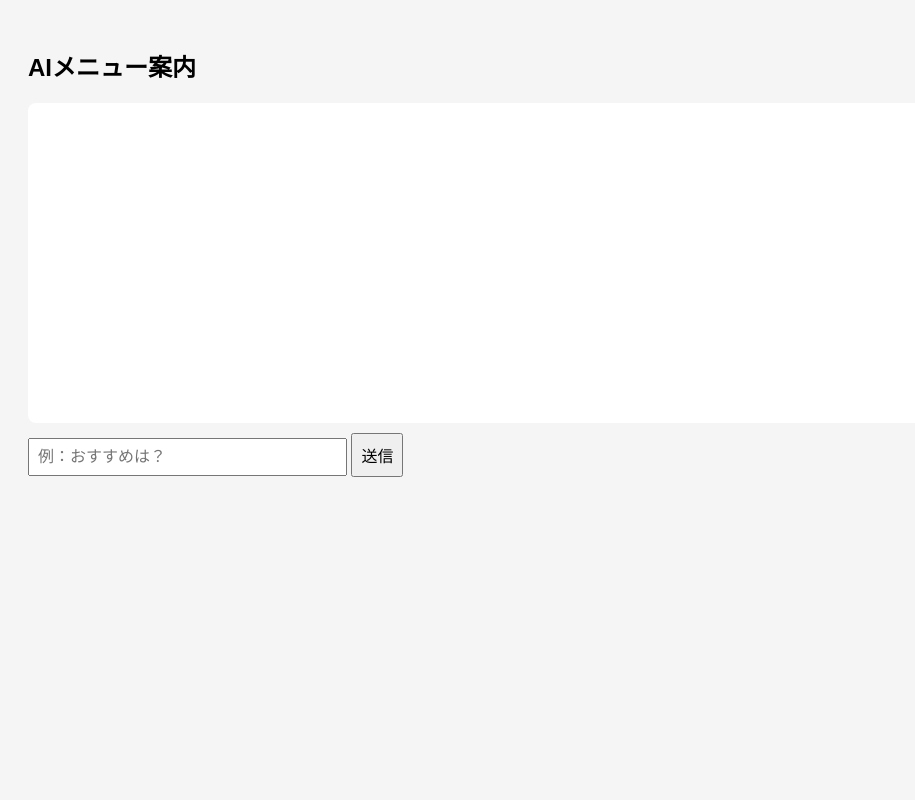
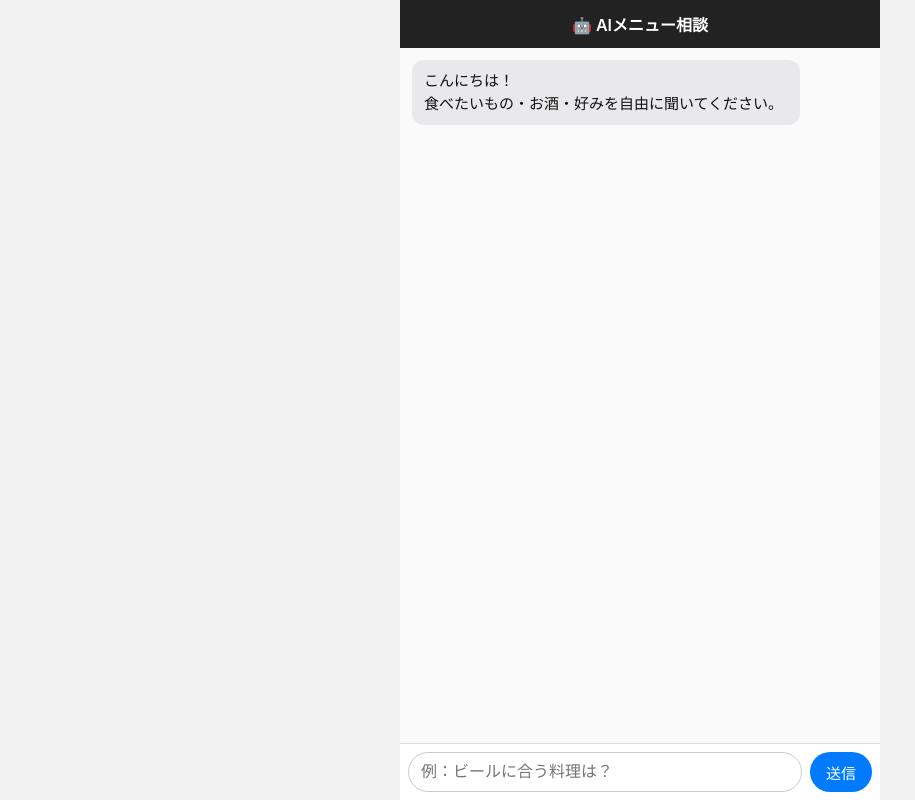
Before and after one commit to 612atata-oss/menu-chat, a plain HTML site: page index.html in a window 1280 px wide. Shown: the whole page, without its empty margins (0-915 px from the left). Drawn offline with Linux system fonts and the light colour scheme.

Commit message:
Add files via upload

```diff
--- a/index.html
+++ b/index.html
@@ -1,74 +1,176 @@
 <!DOCTYPE html>
 <html lang="ja">
 <head>
-  <meta charset="UTF-8">
-  <title>AIメニュー案内</title>
+  <meta charset="UTF-8" />
+  <title>AIメニュー相談</title>
+
+  <!-- スマホ最重要 -->
+  <meta name="viewport" content="width=device-width, initial-scale=1, viewport-fit=cover" />
+
   <style>
+    * {
+      box-sizing: border-box;
+    }
+
     body {
-      font-family: sans-serif;
-      background: #f5f5f5;
-      padding: 20px;
+      margin: 0;
+      font-family: -apple-system, BlinkMacSystemFont, "Segoe UI", Roboto, sans-serif;
+      background: #f2f2f2;
+      color: #111;
     }
-    #chat {
+
+    /* 全体レイアウト */
+    .app {
+      max-width: 480px;
+      height: 100svh;
+      margin: 0 auto;
+      background: #ffffff;
+      display: flex;
+      flex-direction: column;
+    }
+
+    /* ヘッダー */
+    .header {
+      padding: 12px;
+      text-align: center;
+      font-weight: 600;
+      background: #222;
+      color: #fff;
+      font-size: 16px;
+    }
+
+    /* メッセージエリア */
+    .messages {
+      flex: 1;
+      padding: 12px;
+      overflow-y: auto;
+      background: #fafafa;
+    }
+
+    .message {
+      max-width: 85%;
+      margin-bottom: 10px;
+      padding: 10px 12px;
+      border-radius: 12px;
+      font-size: 15px;
+      line-height: 1.5;
+      word-break: break-word;
+    }
+
+    .message.ai {
+      background: #e9e9eb;
+      align-self: flex-start;
+    }
+
+    .message.user {
+      background: #007aff;
+      color: #fff;
+      align-self: flex-end;
+    }
+
+    /* 入力欄 */
+    .input-area {
+      display: flex;
+      padding: 8px;
+      border-top: 1px solid #ddd;
       background: #fff;
-      padding: 10px;
-      border-radius: 8px;
-      margin-bottom: 10px;
-      height: 300px;
-      overflow-y: auto;
     }
-    .user { text-align: right; margin: 5px 0; }
-    .ai { text-align: left; margin: 5px 0; color: #333; }
-    input, button {
-      padding: 8px;
+
+    .input-area input {
+      flex: 1;
+      padding: 10px 12px;
       font-size: 16px;
+      border-radius: 20px;
+      border: 1px solid #ccc;
+      outline: none;
+    }
+
+    .input-area button {
+      margin-left: 8px;
+      padding: 0 16px;
+      font-size: 15px;
+      border-radius: 20px;
+      border: none;
+      background: #007aff;
+      color: #fff;
+      cursor: pointer;
+    }
+
+    .input-area button:disabled {
+      background: #aaa;
     }
   </style>
 </head>
+
 <body>
 
-<h2>AIメニュー案内</h2>
+<div class="app">
+  <div class="header">
+    🤖 AIメニュー相談
+  </div>
 
-<div id="chat"></div>
+  <div id="messages" class="messages">
+    <div class="message ai">
+      こんにちは！<br>
+      食べたいもの・お酒・好みを自由に聞いてください。
+    </div>
+  </div>
 
-<input id="input" type="text" placeholder="例：おすすめは？" size="30">
-<button onclick="send()">送信</button>
+  <div class="input-area">
+    <input
+      id="input"
+      type="text"
+      placeholder="例：ビールに合う料理は？"
+      autocomplete="off"
+    />
+    <button id="sendBtn">送信</button>
+  </div>
+</div>
 
 <script>
-const MENU_TEXT = `
-【ドリンク】
-・生ビール 550円
-・ハイボール 480円
-・レモンサワー 450円
+  const WORKER_URL = "https://menu-ai-worker.612arata.workers.dev";
 
-【料理】
-・唐揚げ 680円
-・枝豆 380円
-・焼き鳥（もも）180円
-`;
+  const messages = document.getElementById("messages");
+  const input = document.getElementById("input");
+  const sendBtn = document.getElementById("sendBtn");
 
-async function send() {
-  const input = document.getElementById("input");
-  const message = input.value;
-  if (!message) return;
+  function addMessage(text, role) {
+    const div = document.createElement("div");
+    div.className = "message " + role;
+    div.textContent = text;
+    messages.appendChild(div);
+    messages.scrollTop = messages.scrollHeight;
+  }
 
-  const chat = document.getElementById("chat");
-  chat.innerHTML += `<div class="user">🧑 ${message}</div>`;
+  async function sendMessage() {
+    const text = input.value.trim();
+    if (!text) return;
+
+    addMessage(text, "user");
     input.value = "";
+    sendBtn.disabled = true;
 
-  const res = await fetch("https://menu-ai-worker.612arata.workers.dev/", {
+    try {
+      const res = await fetch(WORKER_URL, {
         method: "POST",
         headers: { "Content-Type": "application/json" },
-    body: JSON.stringify({
-      message: message,
-      menu: MENU_TEXT
-    })
+        body: JSON.stringify({ message: text })
       });
 
       const data = await res.json();
-  chat.innerHTML += `<div class="ai">🤖 ${data.reply}</div>`;
-  chat.scrollTop = chat.scrollHeight;
+      addMessage(data.reply || "（返答がありません）", "ai");
+
+    } catch (e) {
+      addMessage("通信エラーが発生しました", "ai");
     }
+
+    sendBtn.disabled = false;
+  }
+
+  sendBtn.addEventListener("click", sendMessage);
+  input.addEventListener("keydown", e => {
+    if (e.key === "Enter") sendMessage();
+  });
 </script>
 
 </body>
```
Lines whose indentation alone changed are shown as unchanged.
